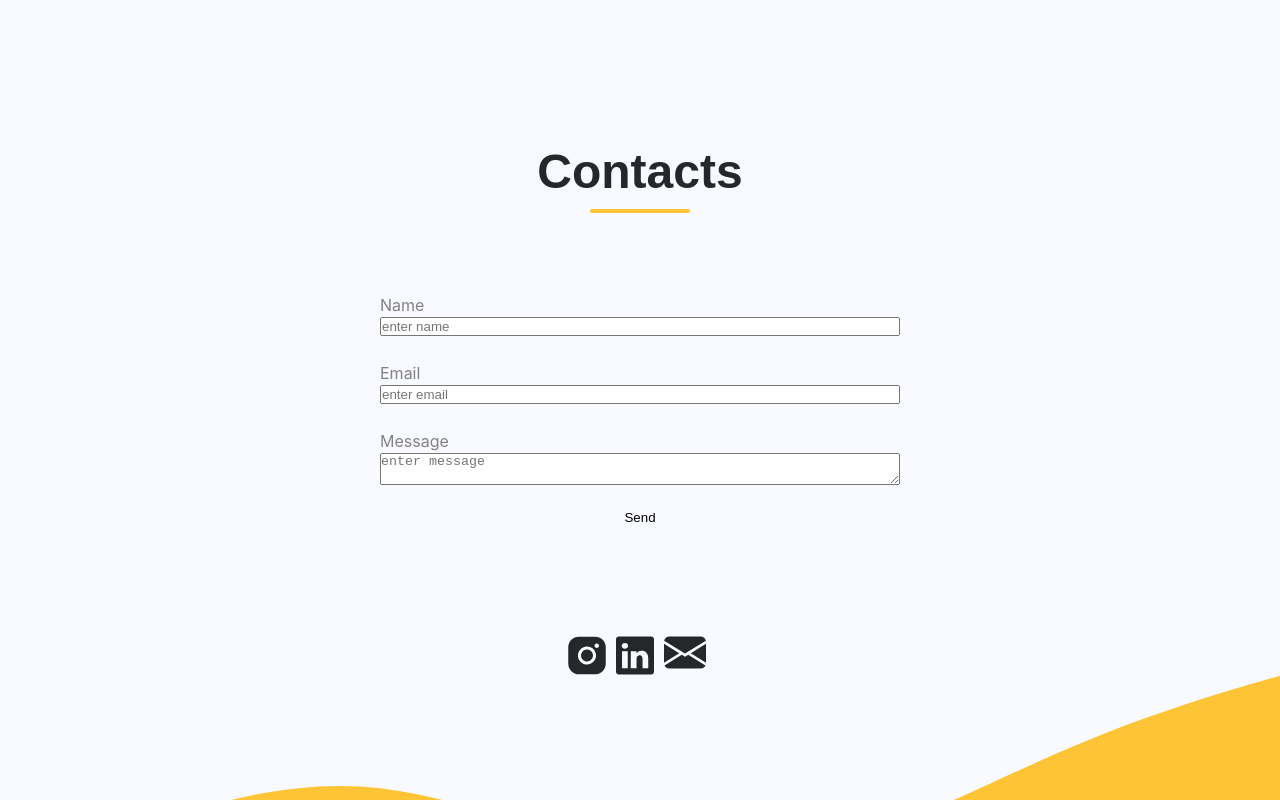
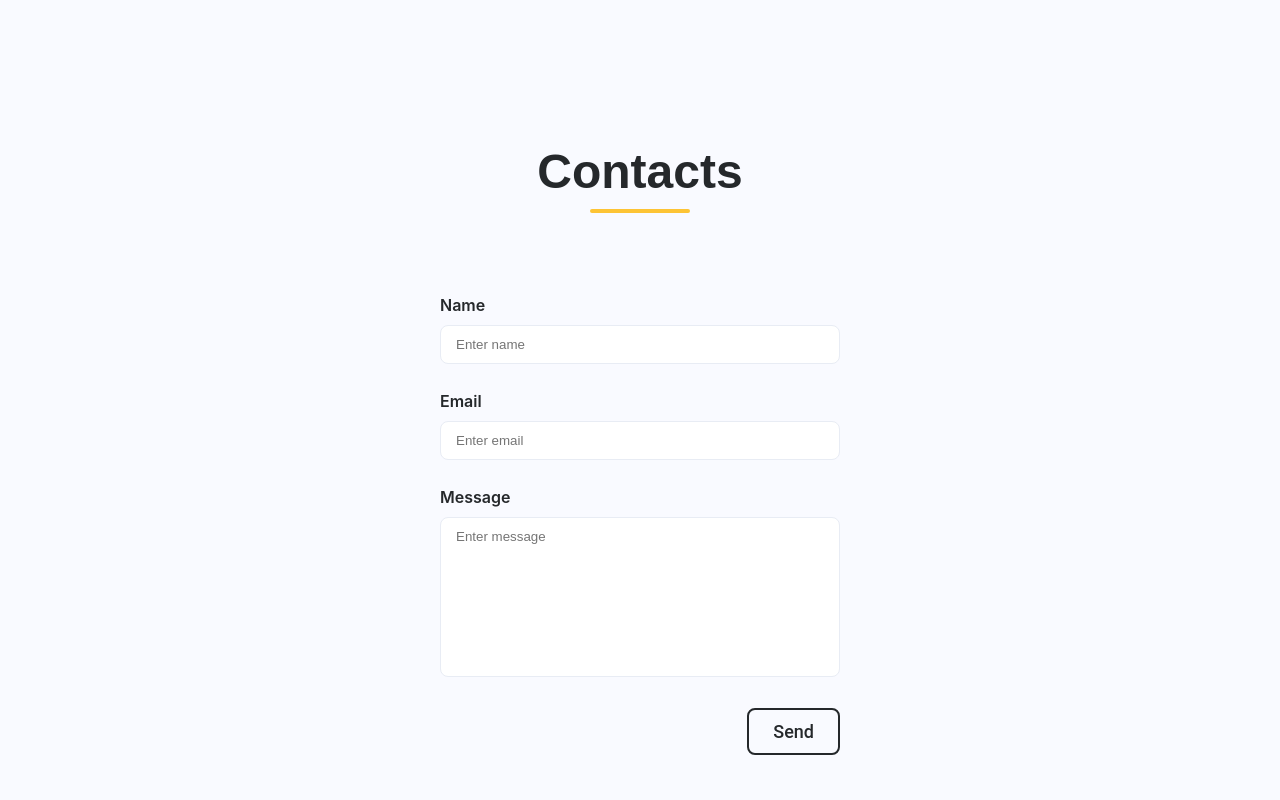
Before and after one commit to RomanHass/portfolio-project, a React app: page / in a window 1280 px wide. Shown: the part 3380-4180 px from the top of the page. Built offline with nearby package versions, Linux system fonts and the light colour scheme; a web font is replaced by a local one.

Commit message:
Added styles from Contacts. Fix Button, Hero

```diff
--- a/src/compontens/Button.tsx
+++ b/src/compontens/Button.tsx
@@ -1,3 +1,25 @@
 import styled from "styled-components";
+import { theme } from "../styles/Theme";
 
-export const Button = styled.button``
+export const Button = styled.button`
+    display: inline-block;
+    max-width: 115px;
+    padding: 8px 24px;
+    font-family: "Roboto", sans-serif;
+    font-size: 18px;
+    font-weight: 500;
+    line-height: 1.5;
+    border: 2px solid ${theme.colors.accent};
+    border-radius: 8px;
+    color: ${theme.colors.accent};
+    background-color: transparent;
+
+  &:hover {
+    background-color: ${theme.colors.rarely};
+    border: 2px solid transparent;
+  }
+
+  &:not(:last-child) {
+    margin-right: 12px;;
+  }
+`
--- a/src/layout/sections/contacts/Contacts.tsx
+++ b/src/layout/sections/contacts/Contacts.tsx
@@ -1,38 +1,67 @@
 import styled from "styled-components";
 import { SectionTitle } from "../../../compontens/SectionTitle";
 import { Button } from "../../../compontens/Button";
+import { Container } from "../../../compontens/Container";
+import { theme } from "../../../styles/Theme";
 
 export const Contact = () => {
   return (
     <StyledContacts>
-      <SectionTitle>Contacts</SectionTitle>
-      <StyledForm>
-        <label>Name</label>
-        <Field placeholder={"enter name"}/>
-        <label>Email</label>
-        <Field placeholder={"enter email"}/>
-        <label>Message</label>
-        <Field as={"textarea"} placeholder={"enter message"}/>
-        <Button type={"submit"}>Send</Button>
-      </StyledForm>
+      <Container>
+        <SectionTitle>Contacts</SectionTitle>
+        <StyledForm>
+          <Label>Name
+            <Field placeholder={"Enter name"}/>
+          </Label>
+          <Label>Email
+            <Field placeholder={"Enter email"}/>
+          </Label>
+          <Label>Message
+            <Field as={"textarea"} placeholder={"Enter message"}/>
+          </Label>
+          <Button type={"submit"}>Send</Button>
+        </StyledForm>
+      </Container>
     </StyledContacts>
   );
 };
 
-const StyledContacts = styled.section`
-  min-height: 600px;
-`
+const StyledContacts = styled.section``
 
 const StyledForm = styled.form`
   margin: 0 auto;
-  max-width: 520px;
+  max-width: 400px;
   width: 100%;
   display: flex;
   flex-direction: column;
+  gap: 25px;
+
+  ${Button} {
+    margin-left: auto;
+  }
+
+  textarea {
+    resize: none;
+    height: 160px;
+  }
 `
 
 const Field = styled.input`
-  &:not(:last-child) {
-    margin-bottom: 25px;
+  font-family: "Nunito", sans-serif;
+  width: 100%;
+  margin-top: 8px;
+  padding: 11px 15px;
+  background-color: #fff;
+  border: 1px solid ${theme.colors.borderColor};
+  border-radius: 8px;
+
+  &:focus-visible {
+    outline: 1px solid ${theme.colors.borderColor};
   }
 `
+
+const Label = styled.label`
+  font-weight: 600;
+  font-size: 16px;
+  color: ${theme.colors.accent};
+`
--- a/src/layout/sections/hero/Hero.tsx
+++ b/src/layout/sections/hero/Hero.tsx
@@ -2,6 +2,7 @@ import styled from 'styled-components';
 import backgroundImage from '../../../assets/images/hero.png';
 import { FlexWrapper } from '../../../compontens/FlexWrapper';
 import { theme } from '../../../styles/Theme';
+import { Button } from '../../../compontens/Button';
 
 export const Hero = () => {
   return (
@@ -15,8 +16,8 @@ export const Hero = () => {
           <AboutMe>
             Short text with details about you, what you do or your professional career. You can add more information on the about page.
           </AboutMe>
-          <SocialLink>Projects</SocialLink>
-          <SocialLink>LinkedIn</SocialLink>
+          <Button as="a">Projects</Button>
+          <Button as="a">LinkedIn</Button>
         </HeroContent>
         <Background/>
       </FlexWrapper>
@@ -52,29 +53,6 @@ const AboutMe = styled.p`
   line-height: 1.5;
 `
 
-const SocialLink = styled.a`
-  display: inline-block;
-  max-width: 115px;
-  padding: 8px 24px;
-  font-family: "Roboto", sans-serif;
-  font-size: 18px;
-  font-weight: 500;
-  line-height: 1.5;
-  border: 2px solid ${theme.colors.accent};
-  border-radius: 8px;
-  color: ${theme.colors.accent};
-  background-color: transparent;
-
-  &:hover {
-    background-color: ${theme.colors.rarely};
-    border: 2px solid transparent;
-  }
-
-  &:not(:last-child) {
-    margin-right: 12px;;
-  }
-`
-
 const Background = styled.div`
   position: relative;
   top: -5px;
--- a/src/styles/Global.styled.ts
+++ b/src/styles/Global.styled.ts
@@ -93,6 +93,13 @@ export const Globalstyle = createGlobalStyle`
   button {
     background-color: unset;
     border: none;
+    cursor: pointer;
+  }
+
+  input,
+  textarea,
+  button {
+    font-family: inherit;
   }
 
   section {
--- a/src/styles/Theme.ts
+++ b/src/styles/Theme.ts
@@ -5,4 +5,5 @@ export const theme = {
 
     font: "#828282",
     rarely: "#FDC435",
+    borderColor: "#e8ecf4"
   }}
```
